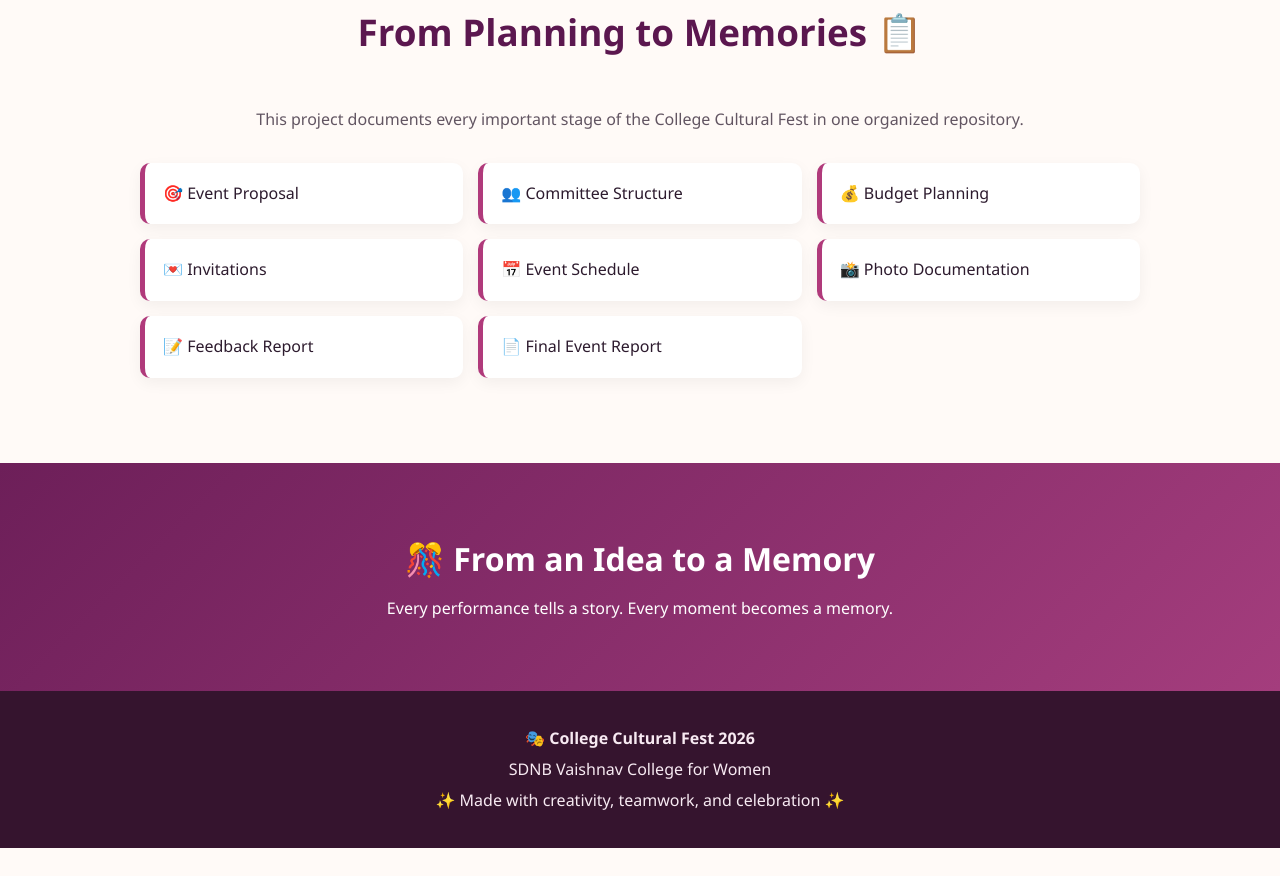
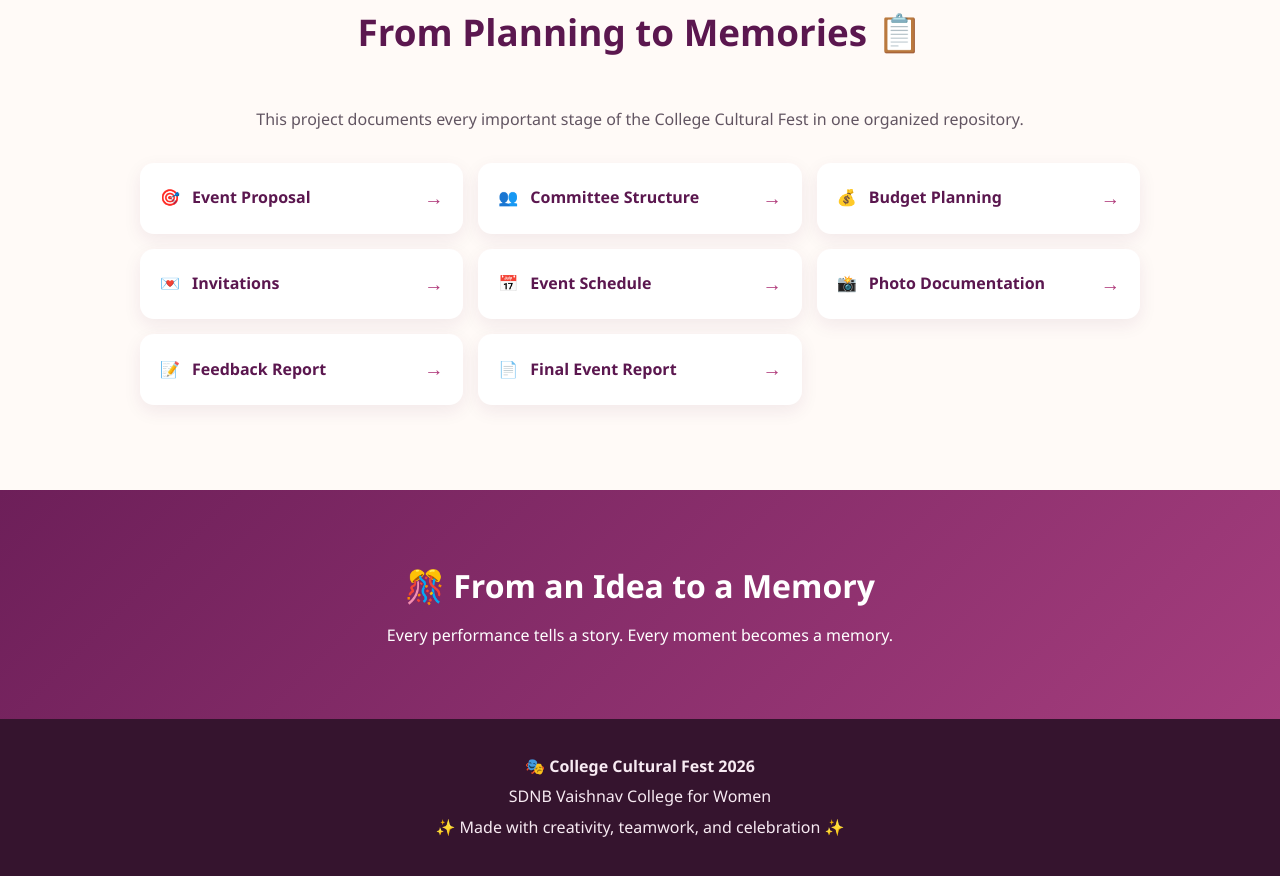
Before and after one commit to kaviyaramesh57-ops/Event-Planning-and-Documentation-Repository, a plain HTML site: page index.html in a window 1280 px wide. Shown: the part 2590-3466 px from the top of the page. Before the commit the page ends 3438 px from the top, so only its background shows below. Drawn offline with Linux system fonts and the light colour scheme.

Commit message:
Link documentation files to website
Updated styles for doc-item class and added links for event-related documents.

```diff
--- a/index.html
+++ b/index.html
@@ -249,12 +249,30 @@
     }
 
     .doc-item {
-      background: white;
-      padding: 18px;
-      border-left: 5px solid #b03a7b;
-      border-radius: 10px;
-      box-shadow: 0 5px 15px rgba(0, 0, 0, 0.05);
-    }
+    background: white;
+    padding: 20px;
+    border-radius: 14px;
+    box-shadow: 0 6px 18px rgba(88, 30, 73, 0.08);
+    text-decoration: none;
+    color: #5b174f;
+    font-weight: 600;
+    font-size: 1rem;
+    display: flex;
+    align-items: center;
+    gap: 12px;
+    transition: 0.3s;
+}
+
+.doc-item:hover {
+    transform: translateY(-5px);
+    box-shadow: 0 12px 25px rgba(88, 30, 73, 0.15);
+}
+
+.doc-item .arrow {
+    margin-left: auto;
+    font-size: 1.2rem;
+    color: #b03a7b;
+}
 
     /* QUOTE */
     .quote {
@@ -470,15 +488,56 @@
       </p>
 
       <div class="doc-list">
-        <div class="doc-item">🎯 Event Proposal</div>
-        <div class="doc-item">👥 Committee Structure</div>
-        <div class="doc-item">💰 Budget Planning</div>
-        <div class="doc-item">💌 Invitations</div>
-        <div class="doc-item">📅 Event Schedule</div>
-        <div class="doc-item">📸 Photo Documentation</div>
-        <div class="doc-item">📝 Feedback Report</div>
-        <div class="doc-item">📄 Final Event Report</div>
-      </div>
+
+    <a href="event-proposal.md" class="doc-item">
+        <span>🎯</span>
+        <span>Event Proposal</span>
+        <span class="arrow">→</span>
+    </a>
+
+    <a href="committee-structure.md" class="doc-item">
+        <span>👥</span>
+        <span>Committee Structure</span>
+        <span class="arrow">→</span>
+    </a>
+
+    <a href="budget-planning.md" class="doc-item">
+        <span>💰</span>
+        <span>Budget Planning</span>
+        <span class="arrow">→</span>
+    </a>
+
+    <a href="invitations.md" class="doc-item">
+        <span>💌</span>
+        <span>Invitations</span>
+        <span class="arrow">→</span>
+    </a>
+
+    <a href="event-schedule.md" class="doc-item">
+        <span>📅</span>
+        <span>Event Schedule</span>
+        <span class="arrow">→</span>
+    </a>
+
+    <a href="photo-documentation.md" class="doc-item">
+        <span>📸</span>
+        <span>Photo Documentation</span>
+        <span class="arrow">→</span>
+    </a>
+
+    <a href="feedback-report.md" class="doc-item">
+        <span>📝</span>
+        <span>Feedback Report</span>
+        <span class="arrow">→</span>
+    </a>
+
+    <a href="final-event-report.md" class="doc-item">
+        <span>📄</span>
+        <span>Final Event Report</span>
+        <span class="arrow">→</span>
+    </a>
+
+</div>
 
     </div>
 
```
